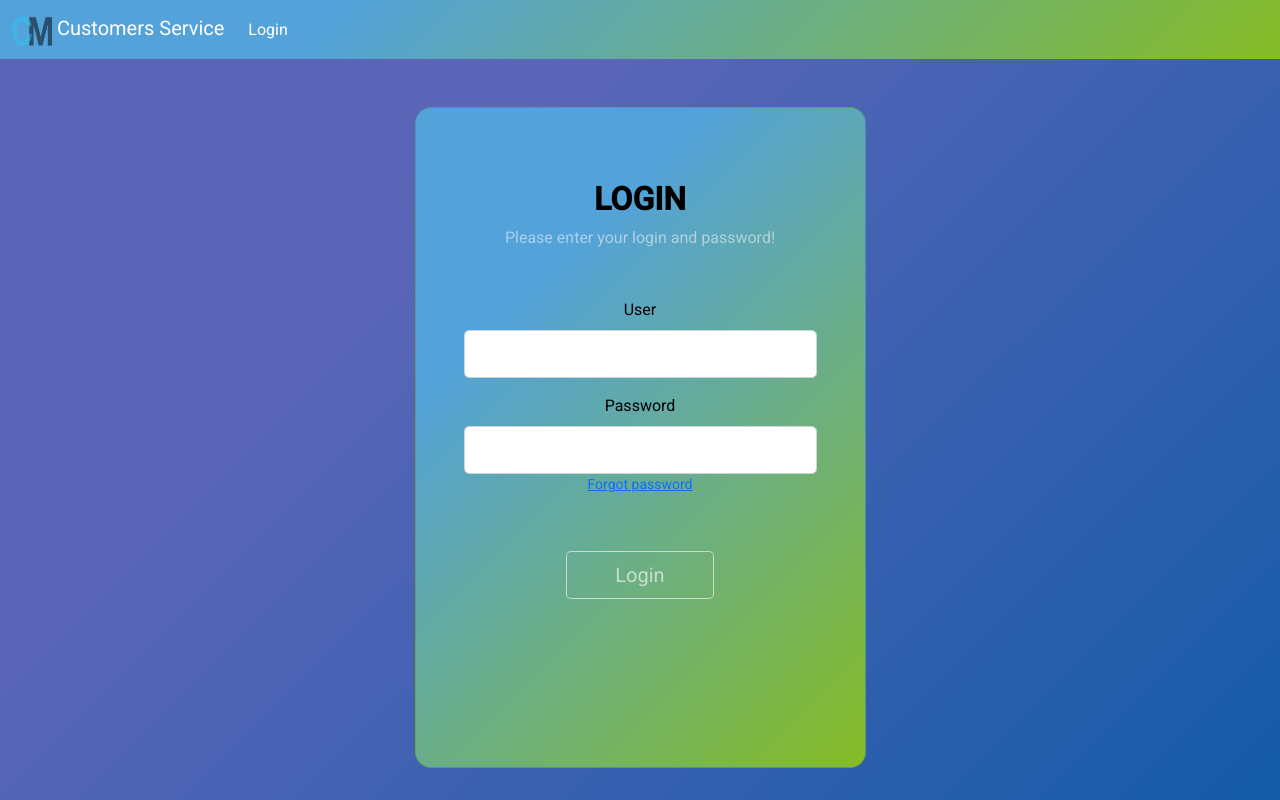
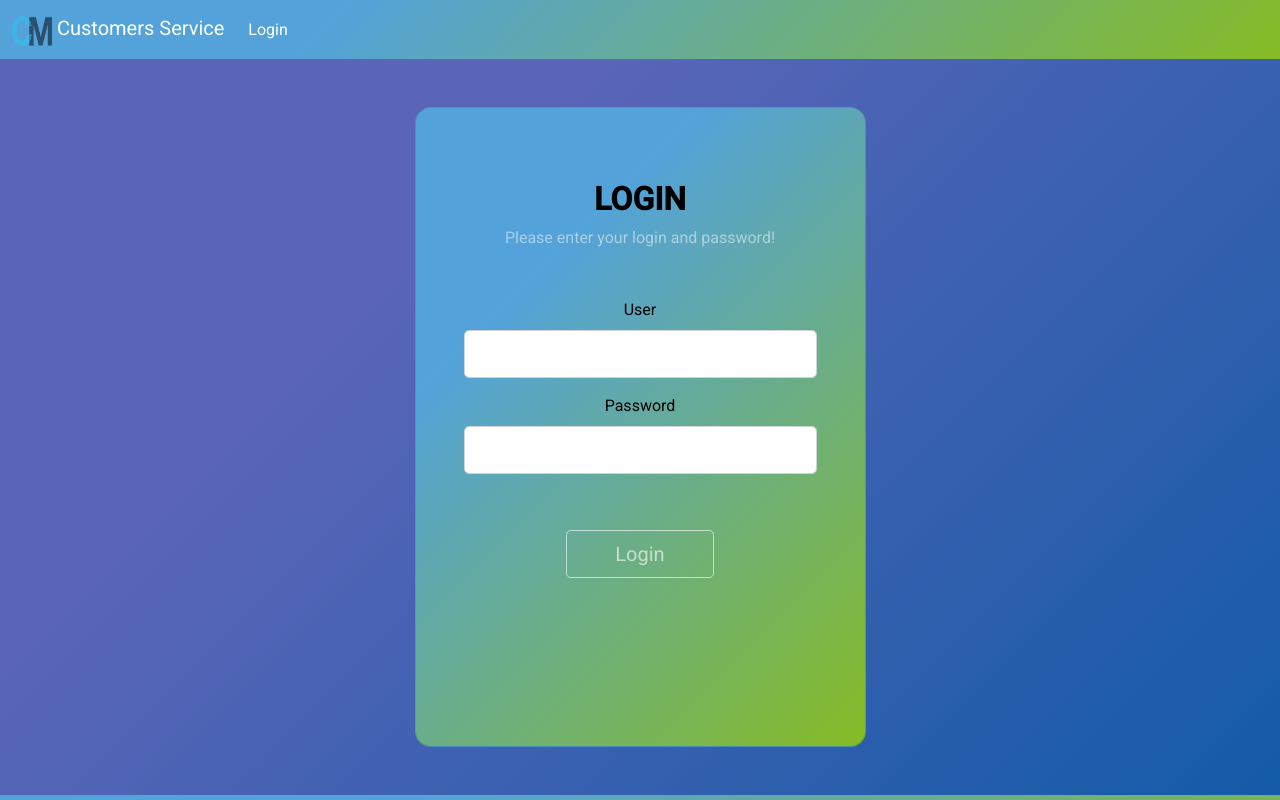
Before and after one commit to sbernal969/crmAppFrontEnd, an Angular app: page /login in a window 1280 px wide. Shown: the top 800 px of the page. Built offline with nearby package versions, Linux system fonts and the light colour scheme.

Commit message:
Se comenta el codigo de forgot password

```diff
--- a/src/app/components/login/login-page/login-page.component.html
+++ b/src/app/components/login/login-page/login-page.component.html
@@ -11,17 +11,8 @@
                             </p>
                             <form method="post" class="form-outline form-white mb-4">
                                 <label class="form-label" for="typeEmailX">User</label>
-                <input
-                  class="form-control form-control-lg"
-                  type="text"
-                  name="userName"
-                  [(ngModel)]="loginForm.user.val"
-                  #user="ngModel"
-                />
-                <small
-                  class="text-light mt-1 px-2 py-1 rounded"
-                  *ngIf="!loginForm.user.isValid() && user.touched"
-                  >{{ loginForm.user.error }}</small
+                                <input class="form-control form-control-lg" type="text" name="userName" [(ngModel)]="loginForm.user.val" #user="ngModel" />
+                                <small class="text-light mt-1 px-2 py-1 rounded" *ngIf="!loginForm.user.isValid() && user.touched">{{ loginForm.user.error }}</small
                 >
                 <p></p>
                 <label class="form-label" for="typePasswordX">Password</label>
@@ -40,9 +31,9 @@
                 >
 
                 <p class="small mb-5 pb-lg-2">
-                  <a mat-list-item routerLink="/forgot-password">
+                  <!-- <a mat-list-item routerLink="/forgot-password">
                     <span class="label">Forgot password</span>
-                  </a>
+                  </a> -->
                 </p>
                 <button
                   type="button"
```
Lines whose indentation alone changed are shown as unchanged.
